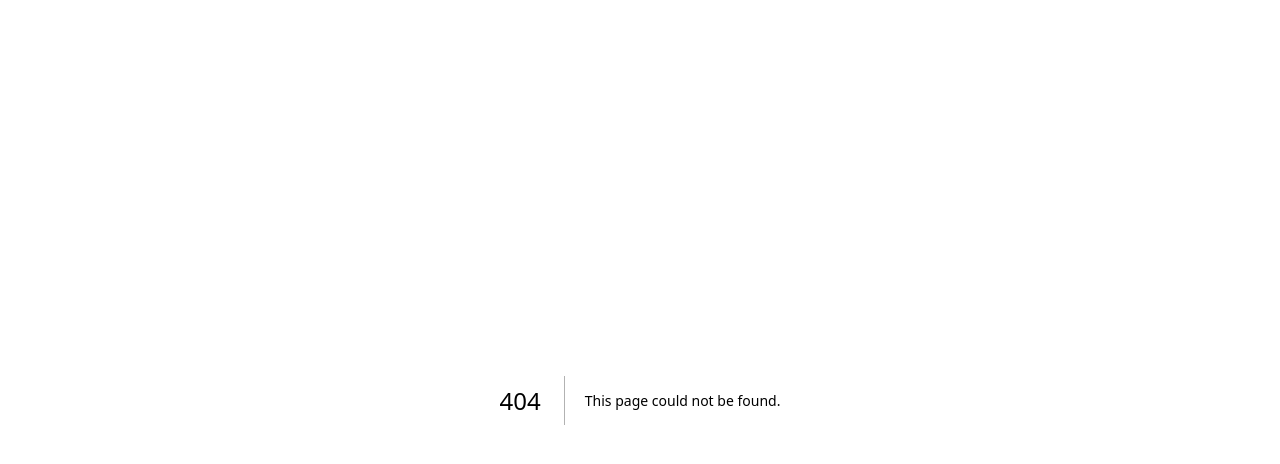
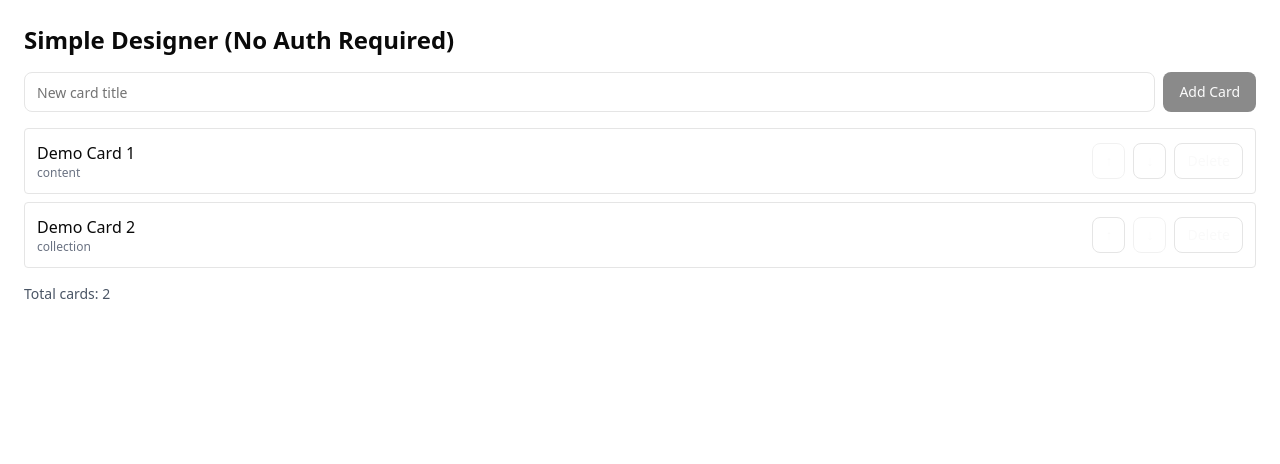
Before and after one commit to ramyshaaban/designer, a Next.js app: page /simple in a window 1280 px wide. Before the commit this address had no page. Shown: the top 464 px of the page. Built offline with nearby package versions, Linux system fonts and the light colour scheme.

Commit message:
add: simple designer page without authentication for testing

```diff
--- /dev/null
+++ b/src/app/simple/page.tsx
@@ -0,0 +1,108 @@
+"use client";
+import { Button } from "@/components/ui/button";
+import { Input } from "@/components/ui/input";
+import { useState } from "react";
+
+type Card = {
+  id: string;
+  title: string;
+  description?: string | null;
+  type: "content" | "collection";
+  order: number;
+};
+
+export default function SimpleDesignerPage() {
+  const [cards, setCards] = useState<Card[]>([
+    { id: "demo-1", title: "Demo Card 1", description: "This is a demo card", type: "content", order: 1 },
+    { id: "demo-2", title: "Demo Card 2", description: "Another demo card", type: "collection", order: 2 }
+  ]);
+  const [title, setTitle] = useState("");
+
+  const addCard = () => {
+    if (title.trim()) {
+      const newCard: Card = {
+        id: `card-${Date.now()}`,
+        title: title.trim(),
+        description: null,
+        type: "content",
+        order: cards.length + 1
+      };
+      setCards([...cards, newCard]);
+      setTitle("");
+    }
+  };
+
+  const deleteCard = (id: string) => {
+    setCards(cards.filter(card => card.id !== id));
+  };
+
+  const moveCard = (id: string, direction: 'up' | 'down') => {
+    const currentIndex = cards.findIndex(card => card.id === id);
+    if (currentIndex === -1) return;
+
+    const newIndex = direction === 'up' ? currentIndex - 1 : currentIndex + 1;
+    if (newIndex < 0 || newIndex >= cards.length) return;
+
+    const newCards = [...cards];
+    [newCards[currentIndex], newCards[newIndex]] = [newCards[newIndex], newCards[currentIndex]];
+    setCards(newCards);
+  };
+
+  return (
+    <div className="p-6 space-y-4">
+      <h1 className="text-2xl font-bold">Simple Designer (No Auth Required)</h1>
+
+      <div className="flex items-center gap-2">
+        <Input
+          placeholder="New card title"
+          value={title}
+          onChange={(e) => setTitle(e.target.value)}
+          onKeyPress={(e) => e.key === 'Enter' && addCard()}
+        />
+        <Button onClick={addCard} disabled={!title.trim()}>
+          Add Card
+        </Button>
+      </div>
+
+      <div className="space-y-2">
+        {cards.map((card) => (
+          <div key={card.id} className="flex items-center justify-between rounded border p-3 bg-white">
+            <div>
+              <div className="font-medium">{card.title}</div>
+              <div className="text-xs text-gray-500">{card.type}</div>
+            </div>
+            <div className="flex items-center gap-2">
+              <Button
+                variant="outline"
+                size="sm"
+                onClick={() => moveCard(card.id, 'up')}
+                disabled={cards.indexOf(card) === 0}
+              >
+                ↑
+              </Button>
+              <Button
+                variant="outline"
+                size="sm"
+                onClick={() => moveCard(card.id, 'down')}
+                disabled={cards.indexOf(card) === cards.length - 1}
+              >
+                ↓
+              </Button>
+              <Button
+                variant="outline"
+                size="sm"
+                onClick={() => deleteCard(card.id)}
+              >
+                Delete
+              </Button>
+            </div>
+          </div>
+        ))}
+      </div>
+
+      <div className="text-sm text-gray-600">
+        Total cards: {cards.length}
+      </div>
+    </div>
+  );
+}
```
